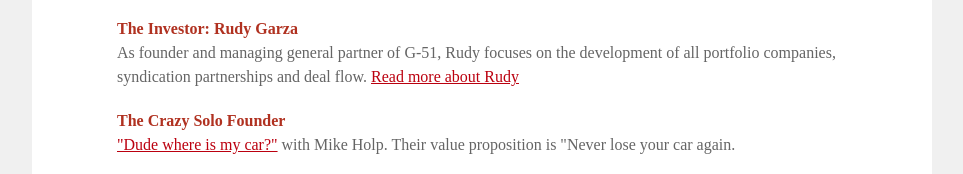
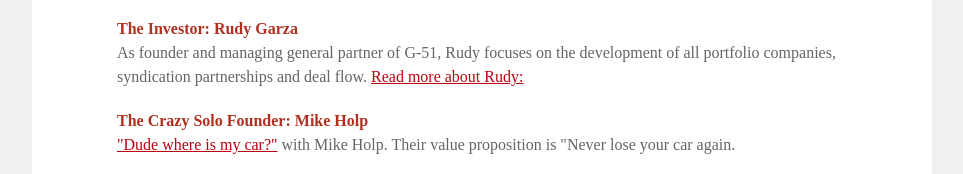
Before and after one commit to InteractiveDatingGame/interactivedatinggame.github.io, a plain HTML site: page index.html in a window 1280 px wide. Shown: the part 2597-2771 px from the top of the page, without its empty margins (158-1121 px from the left). Drawn offline with Linux system fonts and the light colour scheme; a web font is replaced by a local one.

Commit message:
added name

```diff
--- a/index.html
+++ b/index.html
@@ -147,8 +147,8 @@
             </li>
           </ul>
         </p>
-        <p><strong>The Investor: Rudy Garza</strong> As founder and managing general partner of G-51, Rudy focuses on the development of all portfolio companies, syndication partnerships and deal flow. <a href="http://www.g51.com/rudy-garza.html">Read more about Rudy</a></p>
-        <p><strong>The Crazy Solo Founder</strong> <a href="http://www.dwmcapp.com/">"Dude where is my car?"</a> with Mike Holp. Their value proposition is "Never lose your car again.</p>
+        <p><strong>The Investor: Rudy Garza</strong> As founder and managing general partner of G-51, Rudy focuses on the development of all portfolio companies, syndication partnerships and deal flow. <a href="http://www.g51.com/rudy-garza.html">Read more about Rudy:</a></p>
+        <p><strong>The Crazy Solo Founder: Mike Holp</strong> <a href="http://www.dwmcapp.com/">"Dude where is my car?"</a> with Mike Holp. Their value proposition is "Never lose your car again.</p>
         <h2>Round 2</h2>
         <p>
           <ul class='talks'>
```
